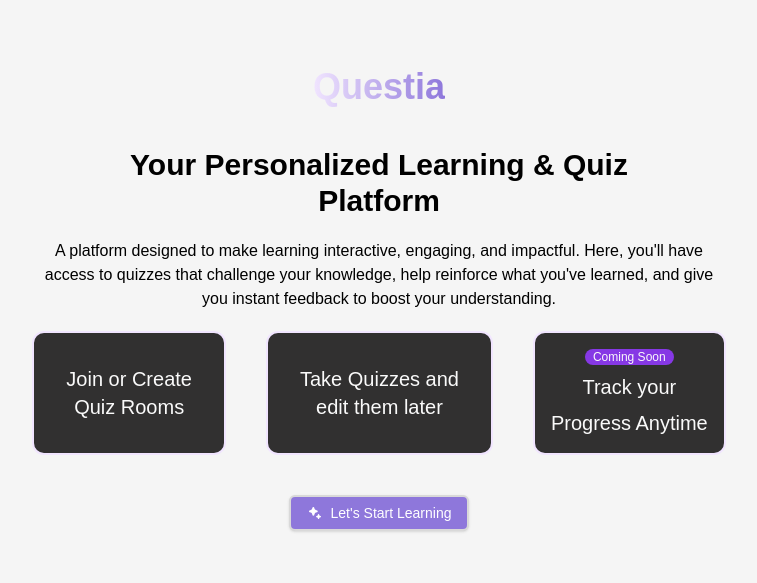
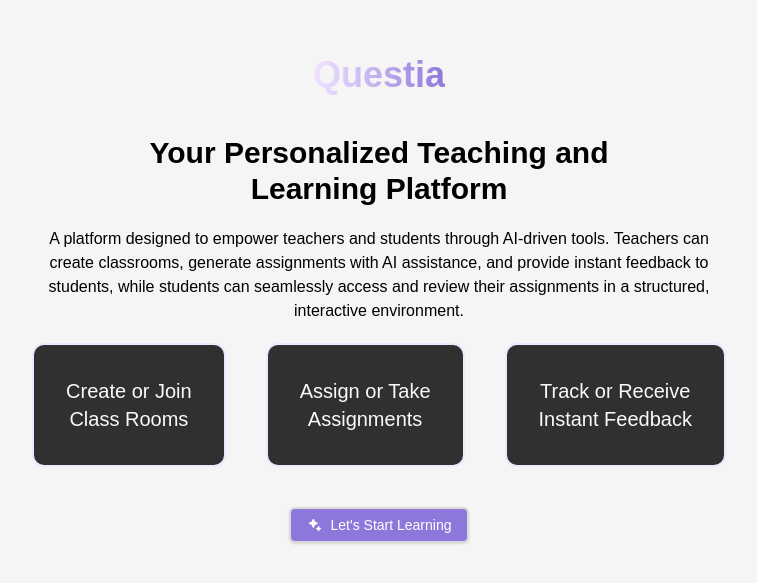
Before and after one commit to Vaishnav469/Questia, a Next.js app in the folder questia_frontend/: page / in a window 1280 px wide. Shown: the part 101-684 px from the top of the page, without its empty margins (261-1018 px from the left). Built offline with nearby package versions, Linux system fonts and the light colour scheme.

Commit message:
Update page.tsx

```diff
--- a/questia_frontend/src/app/page.tsx
+++ b/questia_frontend/src/app/page.tsx
@@ -36,31 +36,28 @@ export default function Home() {
           </h1>
 
           <h1 className="max-w-xl text-black pt-5 text-3xl font-bold">
-            Your Personalized Learning & Quiz Platform
+            Your Personalized Teaching and Learning Platform
           </h1>
 
           <p className="max-w-2xl text-black">
-            A platform designed to make learning interactive, engaging, and
-            impactful. Here, you'll have access to quizzes that challenge your
-            knowledge, help reinforce what you've learned, and give you instant
-            feedback to boost your understanding.
+            A platform designed to empower teachers and students through AI-driven tools.
+            Teachers can create classrooms, generate assignments with AI assistance, and provide
+            instant feedback to students, while students can seamlessly access and review their assignments
+            in a structured, interactive environment.
           </p>
 
           <div className="flex flex-wrap justify-center gap-x-10 gap-y-4">
             <div className="flex flex-col items-center justify-between gap-x-16 text-pretty rounded-xl border-2 border-[#F1E5FF] bg-[#313030] p-8 text-xl">
-              <p>Join or Create</p>
-              <p>Quiz Rooms</p>
+              <p>Create or Join</p>
+              <p>Class Rooms</p>
             </div>
             <div className="flex flex-col items-center justify-between gap-x-16 text-pretty rounded-xl border-2 border-[#F1E5FF] bg-[#313030] p-8 text-xl">
-              <p>Take Quizzes and</p>
-              <p>edit them later</p>
+              <p>Assign or Take</p>
+              <p>Assignments</p>
             </div>
-            <div className="flex flex-col items-center justify-between gap-x-16 text-pretty rounded-xl border-2 border-[#F1E5FF] bg-[#313030] p-4 text-xl">
-              <p className="rounded-2xl bg-[#8638E5] px-2 text-xs">
-                Coming Soon
-              </p>
-              <p>Track your</p>
-              <p>Progress Anytime</p>
+            <div className="flex flex-col items-center justify-between gap-x-16 text-pretty rounded-xl border-2 border-[#F1E5FF] bg-[#313030] p-8 text-xl">
+              <p>Track or Receive</p>
+              <p>Instant Feedback</p>
             </div>
           </div>
 
```
